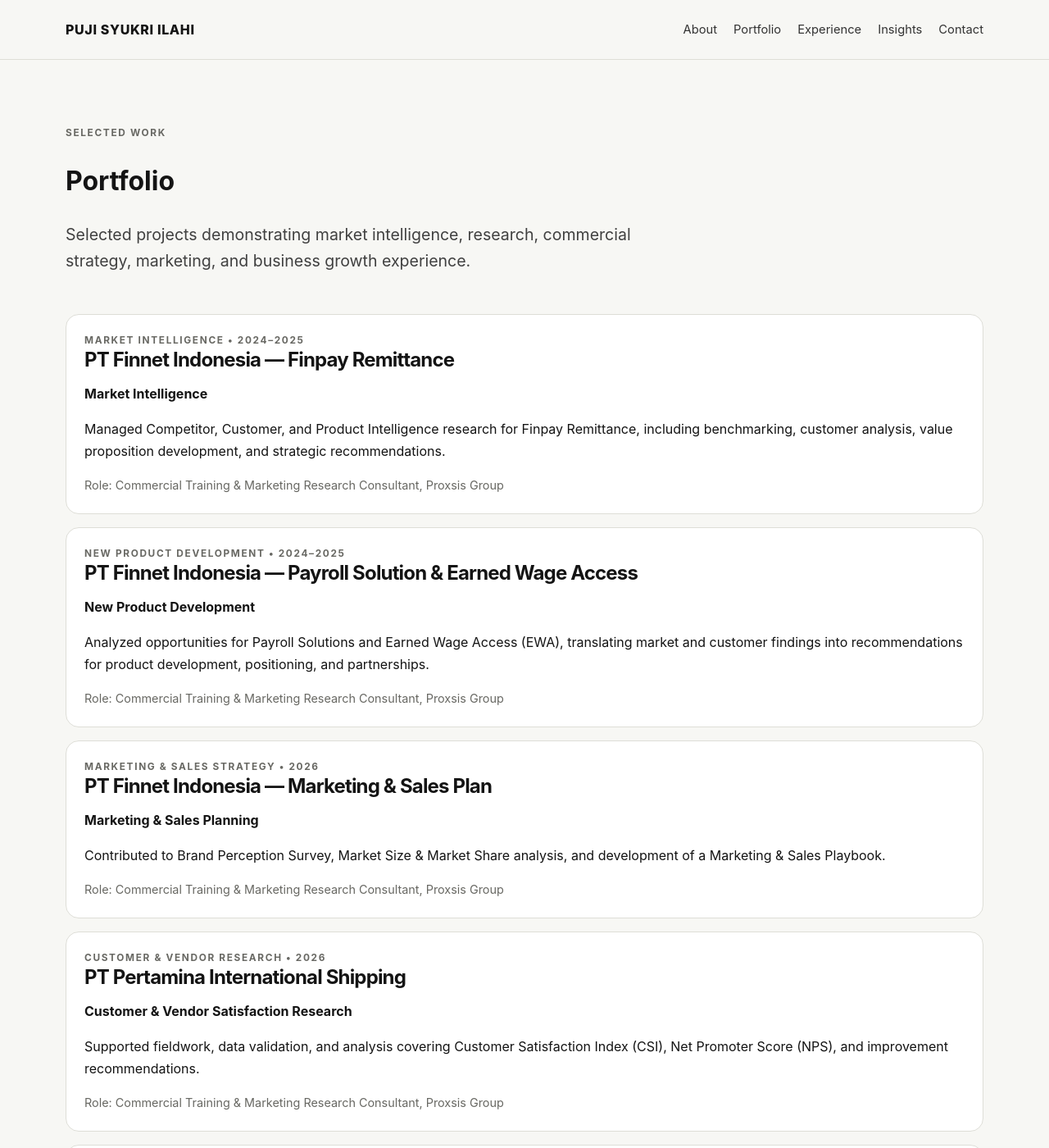
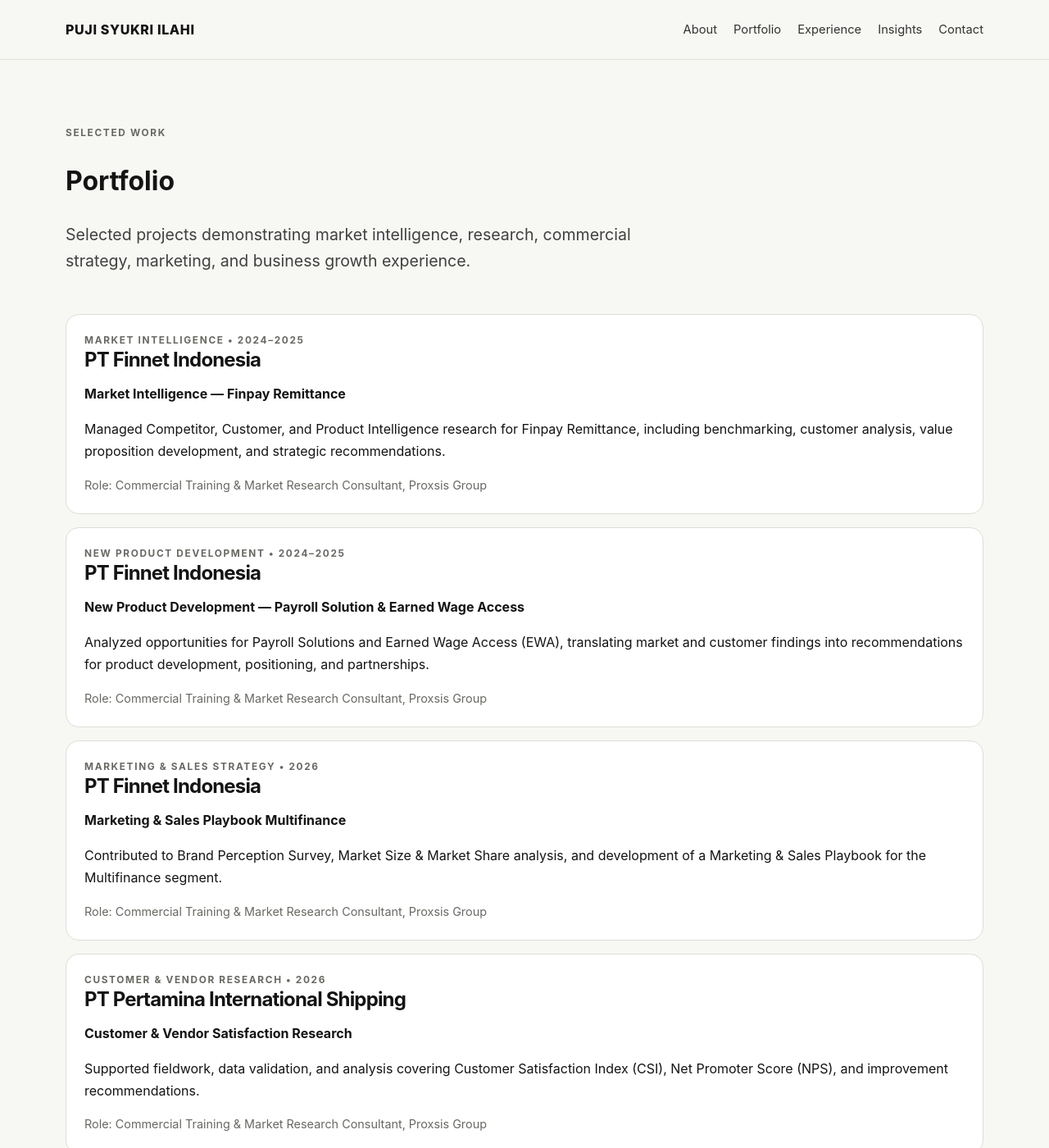
Before and after one commit to pujisyukriilahi/bio, a Jekyll site: the page built from portfolio.md, in a window 1280 px wide and 1400 px high. Shown: the whole window at 82% size. Built offline with Jekyll 4.4.1, drawn with Linux system fonts in a browser that asks for light colours; some of the changed text lies outside the part shown.

Commit message:
Perbaiki judul dan subjudul portfolio

```diff
--- a/portfolio.md
+++ b/portfolio.md
@@ -12,26 +12,26 @@
   <div class="list" style="margin-top:48px;">
     <article>
       <div class="eyebrow">Market Intelligence • 2024–2025</div>
-      <h2>PT Finnet Indonesia — Finpay Remittance</h2>
-      <p><strong>Market Intelligence</strong></p>
+      <h2>PT Finnet Indonesia</h2>
+      <p><strong>Market Intelligence — Finpay Remittance</strong></p>
       <p>Managed Competitor, Customer, and Product Intelligence research for Finpay Remittance, including benchmarking, customer analysis, value proposition development, and strategic recommendations.</p>
-      <div class="meta">Role: Commercial Training & Marketing Research Consultant, Proxsis Group</div>
+      <div class="meta">Role: Commercial Training & Market Research Consultant, Proxsis Group</div>
     </article>
 
     <article>
       <div class="eyebrow">New Product Development • 2024–2025</div>
-      <h2>PT Finnet Indonesia — Payroll Solution & Earned Wage Access</h2>
-      <p><strong>New Product Development</strong></p>
+      <h2>PT Finnet Indonesia</h2>
+      <p><strong>New Product Development — Payroll Solution & Earned Wage Access</strong></p>
       <p>Analyzed opportunities for Payroll Solutions and Earned Wage Access (EWA), translating market and customer findings into recommendations for product development, positioning, and partnerships.</p>
-      <div class="meta">Role: Commercial Training & Marketing Research Consultant, Proxsis Group</div>
+      <div class="meta">Role: Commercial Training & Market Research Consultant, Proxsis Group</div>
     </article>
 
     <article>
       <div class="eyebrow">Marketing & Sales Strategy • 2026</div>
-      <h2>PT Finnet Indonesia — Marketing & Sales Plan</h2>
-      <p><strong>Marketing & Sales Planning</strong></p>
-      <p>Contributed to Brand Perception Survey, Market Size & Market Share analysis, and development of a Marketing & Sales Playbook.</p>
-      <div class="meta">Role: Commercial Training & Marketing Research Consultant, Proxsis Group</div>
+      <h2>PT Finnet Indonesia</h2>
+      <p><strong>Marketing & Sales Playbook Multifinance</strong></p>
+      <p>Contributed to Brand Perception Survey, Market Size & Market Share analysis, and development of a Marketing & Sales Playbook for the Multifinance segment.</p>
+      <div class="meta">Role: Commercial Training & Market Research Consultant, Proxsis Group</div>
     </article>
 
     <article>
@@ -39,7 +39,7 @@
       <h2>PT Pertamina International Shipping</h2>
       <p><strong>Customer & Vendor Satisfaction Research</strong></p>
       <p>Supported fieldwork, data validation, and analysis covering Customer Satisfaction Index (CSI), Net Promoter Score (NPS), and improvement recommendations.</p>
-      <div class="meta">Role: Commercial Training & Marketing Research Consultant, Proxsis Group</div>
+      <div class="meta">Role: Commercial Training & Market Research Consultant, Proxsis Group</div>
     </article>
 
     <article>
@@ -47,7 +47,7 @@
       <h2>Indonesia Tourism Development Corporation (ITDC)</h2>
       <p><strong>Willingness to Pay & Price Perception Research</strong></p>
       <p>Designed the survey structure, questionnaire, respondent screening, quality control process, and digital survey validation for willingness-to-pay and price-perception research.</p>
-      <div class="meta">Role: Commercial Training & Marketing Research Consultant, Proxsis Group</div>
+      <div class="meta">Role: Commercial Training & Market Research Consultant, Proxsis Group</div>
     </article>
 
     <article>
```
